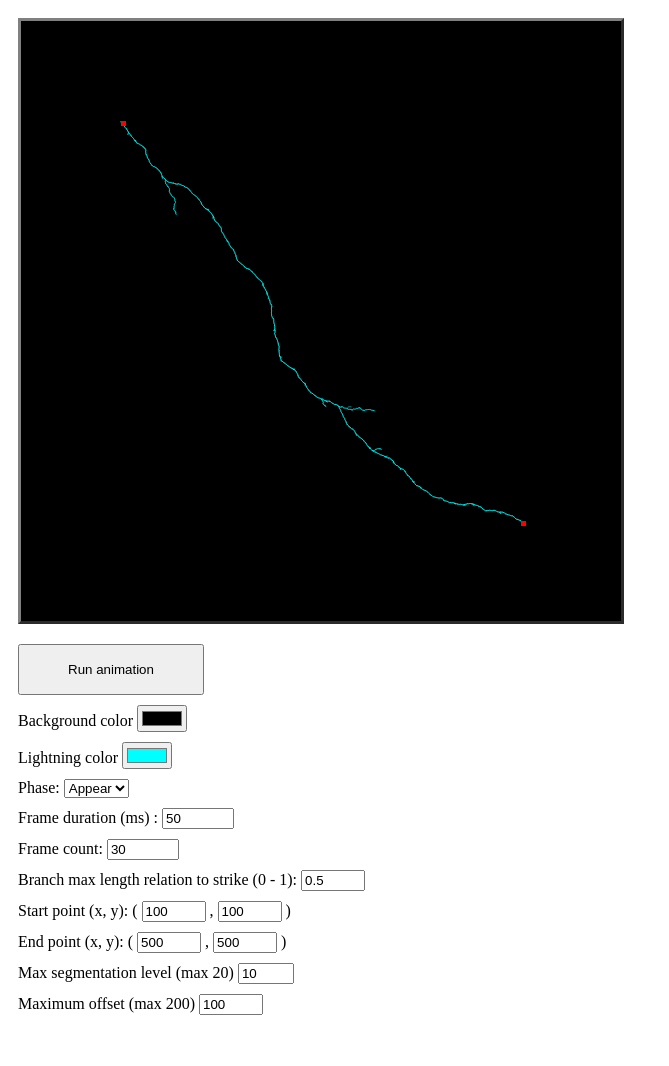
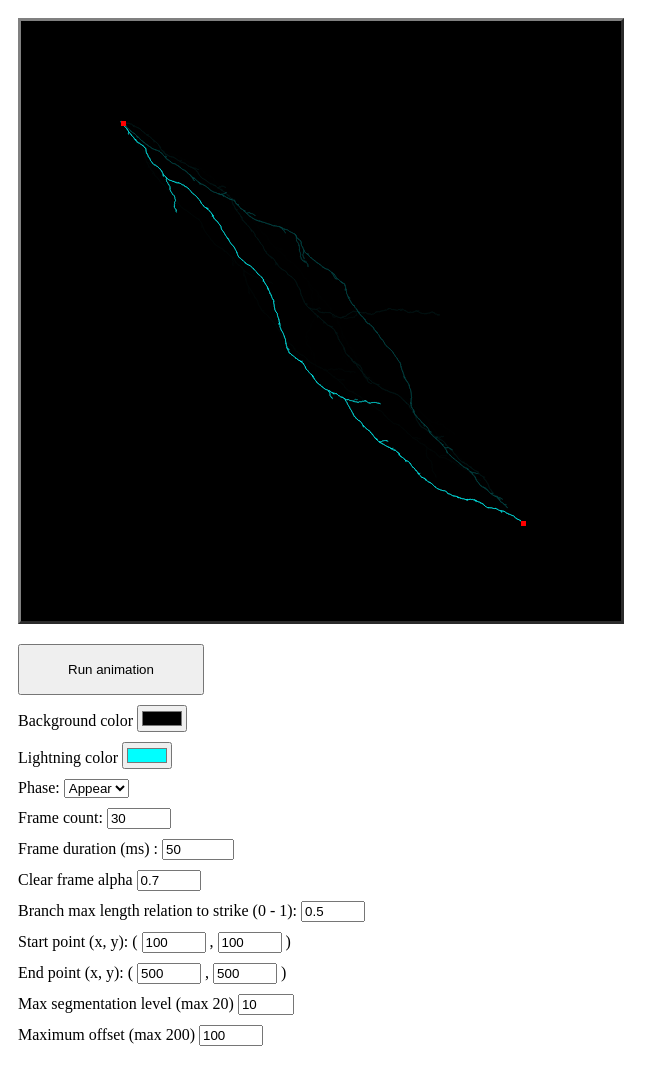
Before and after one commit to RobertsGroza/canvas-lightning, a website: page index.html in a window 1280 px wide. Shown: the whole page, without its empty margins (0-669 px from the left). Before the commit the page ends 1035 px from the top, so only its background shows below. Drawn offline with Linux system fonts and the light colour scheme.

Commit message:
Make lightning work between any two points & add possibility for artifact lightnings

```diff
--- a/generateBolts.js
+++ b/generateBolts.js
@@ -32,6 +32,7 @@ var Lightning = /** @class */ (function () {
         this.showEndpoints = props.showEndpoints;
         this.strokeColor = props.strokeColor;
         this.fillColor = props.fillColor;
+        this.clearFrameAlpha = props.clearFrameAlpha;
         /* Calculate step count depending on frame count */
         this.stepX = (this.endPoint.x - this.startPoint.x) / this.frameCount;
         this.stepY = (this.endPoint.y - this.startPoint.y) / this.frameCount;
@@ -43,7 +44,8 @@ var Lightning = /** @class */ (function () {
                 x: _this.currentEndPoint.x + _this.stepX,
                 y: _this.currentEndPoint.y + _this.stepY
             };
-            if (_this.currentEndPoint.y > _this.endPoint.y) {
+            if (_this.startPoint.y < _this.endPoint.y && _this.currentEndPoint.y > _this.endPoint.y && _this.currentEndPoint.x > _this.endPoint.x ||
+                _this.endPoint.y < _this.startPoint.y && _this.currentEndPoint.y < _this.endPoint.y && _this.currentEndPoint.x < _this.endPoint.x) {
                 _this.currentEndPoint = _this.endPoint;
                 return;
             }
@@ -101,7 +103,7 @@ var Lightning = /** @class */ (function () {
     Lightning.prototype.clearFrame = function () {
         this.canvasContext.beginPath();
         this.canvasContext.fillStyle = this.fillColor;
-        this.canvasContext.globalAlpha = 1;
+        this.canvasContext.globalAlpha = this.clearFrameAlpha;
         this.canvasContext.fillRect(0, 0, this.canvasContext.canvas.clientWidth, this.canvasContext.canvas.clientHeight);
         this.canvasContext.stroke();
     };
@@ -109,7 +111,10 @@ var Lightning = /** @class */ (function () {
         var _this = this;
         var segmentList = [];
         segmentList.push(new Segment([this.startPoint.x, this.startPoint.y], [endPoint.x, endPoint.y], 1));
-        var offsetAmount = Math.min(endPoint.x / 8, this.maximumOffset); // the maximum amount to offset a lightning vertex.
+        var minOffsetAmount = this.startPoint.x < endPoint.x
+            ? (endPoint.x - this.startPoint.x) / 8
+            : (this.startPoint.x - endPoint.x) / 8;
+        var offsetAmount = Math.min(minOffsetAmount, this.maximumOffset); // the maximum amount to offset a lightning vertex.
         var maxLevel = Math.floor(Math.min(this.maxSegmentationLevel, 10 + endPoint.x / 100));
         for (var i = 0; i < maxLevel; i++) {
             var newList = [];
--- a/index.html
+++ b/index.html
@@ -30,6 +30,7 @@
           showEndpoints: true,
           strokeColor: document.getElementById("lightning-color").value,
           fillColor: document.getElementById("background-color").value,
+          clearFrameAlpha: document.getElementById("clear-frame-alpha").value,
         }
     );
 
@@ -89,16 +90,20 @@
       </select>
     </div>
     <div class="form-group">
+      <label for="frame-count">Frame count:</label>
+      <input type="number" id="frame-count" name="frame-count" min="1" max="240" value="30">
+    </div>
+    <div class="form-group">
       <label for="frame-duration">Frame duration (ms) :</label>
       <input type="number" id="frame-duration" name="frame-duration" min="1" max="3000" value="50">
     </div>
     <div class="form-group">
-      <label for="frame-count">Frame count:</label>
-      <input type="number" id="frame-count" name="frame-count" min="1" max="1000" value="30">
+      <label for="clear-frame-alpha">Clear frame alpha</label>
+      <input step=".1" type="number" id="clear-frame-alpha" name="clear-frame-alpha" min="0" max="1" value="0.7">
     </div>
     <div class="form-group">
-      <label for="frame-count">Branch max length relation to strike (0 - 1):</label>
-      <input step=".1" type="number" id="branch-max-length" name="frame-count" min="0" max="1" value="0.5">
+      <label for="branch-max-length">Branch max length relation to strike (0 - 1):</label>
+      <input step=".1" type="number" id="branch-max-length" name="branch-max-length" min="0" max="1" value="0.5">
     </div>
     <div class="form-group">
       <label for="start-point-x">Start point (x, y):</label>
```
Also changed, not shown: generateBolts.ts (+17 -3 lines).
